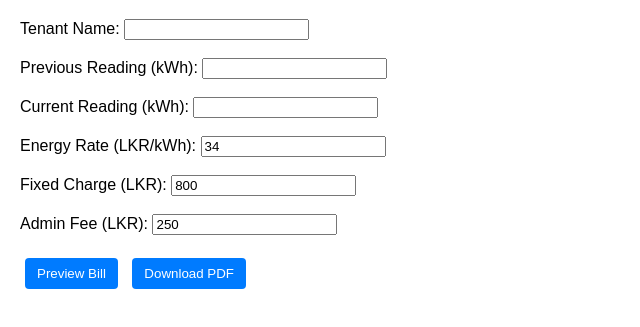
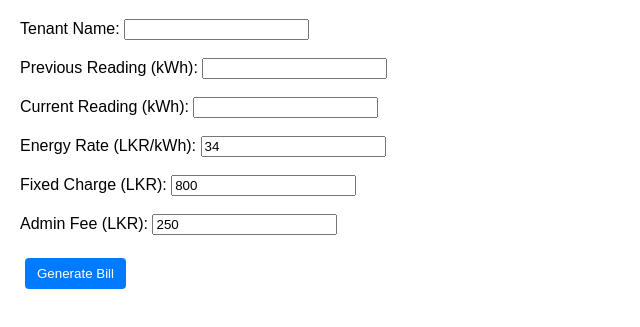
Before and after one commit to androidgames774/ElectricityBillGenerator, a plain HTML site: page index.html in a window 1280 px wide. Shown: the part 61-388 px from the top of the page, without its empty margins (0-640 px from the left). Drawn offline with nearby package versions, Linux system fonts and the light colour scheme.

Commit message:
Update index.html

```diff
--- a/index.html
+++ b/index.html
@@ -9,9 +9,9 @@
     table { border-collapse: collapse; width: 100%; margin-top: 20px; }
     table, th, td { border: 1px solid #ccc; padding: 8px; text-align: center; }
     th { background-color: #f2f2f2; }
-    .preview { margin-top: 20px; padding: 20px; border: 1px solid #aaa; }
     .btn { margin: 5px; padding: 8px 12px; background: #007bff; color: #fff; border: none; cursor: pointer; border-radius: 4px; }
     .btn:hover { background: #0056b3; }
+    .preview { margin-top: 20px; padding: 20px; border: 1px solid #aaa; }
   </style>
 </head>
 <body>
@@ -24,15 +24,12 @@
   <label>Fixed Charge (LKR): <input type="number" id="fixed" value="800"></label><br><br>
   <label>Admin Fee (LKR): <input type="number" id="admin" value="250"></label><br><br>
 
-  <button class="btn" onclick="calculateBill()">Preview Bill</button>
-  <button class="btn" onclick="downloadPDF()">Download PDF</button>
+  <button class="btn" onclick="generateBill()">Generate Bill</button>
 
   <div id="preview" class="preview" style="display:none;"></div>
 
   <script>
-    let lastBill = null;
-
-    function calculateBill() {
+    function generateBill() {
       const tenant = document.getElementById('tenantName').value;
       const prev = parseFloat(document.getElementById('prevReading').value) || 0;
       const curr = parseFloat(document.getElementById('currReading').value) || 0;
@@ -44,15 +41,14 @@
       const energyCharge = units * rate;
       const total = energyCharge + fixed + admin;
 
-      lastBill = { tenant, prev, curr, units, rate, energyCharge, fixed, admin, total };
-
+      // Preview bill with calculation breakdown
       const html = `
         <h2>Bill Preview</h2>
         <p><strong>Tenant:</strong> ${tenant}</p>
         <p><strong>Previous Reading:</strong> ${prev} kWh</p>
         <p><strong>Current Reading:</strong> ${curr} kWh</p>
         <p><strong>Units Consumed:</strong> ${units} kWh</p>
-        <p><strong>Energy Rate:</strong> LKR ${rate} / kWh</p>
+        <p><strong>Energy Rate:</strong> LKR ${rate}/kWh</p>
         <p><strong>Energy Charge:</strong> LKR ${energyCharge.toFixed(2)}</p>
         <p><strong>Fixed Charge:</strong> LKR ${fixed.toFixed(2)}</p>
         <p><strong>Admin Fee:</strong> LKR ${admin.toFixed(2)}</p>
@@ -62,14 +58,8 @@
       const previewDiv = document.getElementById('preview');
       previewDiv.innerHTML = html;
       previewDiv.style.display = 'block';
-    }
 
-    function downloadPDF() {
-      if (!lastBill) {
-        alert("Please preview the bill first.");
-        return;
-      }
-
+      // Generate PDF as before
       const { jsPDF } = window.jspdf;
       const doc = new jsPDF();
 
@@ -77,17 +67,17 @@
       doc.text("Electricity Bill", 20, 20);
 
       doc.setFontSize(12);
-      doc.text(`Tenant: ${lastBill.tenant}`, 20, 30);
-      doc.text(`Previous Reading: ${lastBill.prev} kWh`, 20, 40);
-      doc.text(`Current Reading: ${lastBill.curr} kWh`, 20, 50);
-      doc.text(`Units Consumed: ${lastBill.units} kWh`, 20, 60);
-      doc.text(`Energy Rate: LKR ${lastBill.rate} / kWh`, 20, 70);
-      doc.text(`Energy Charge: LKR ${lastBill.energyCharge.toFixed(2)}`, 20, 80);
-      doc.text(`Fixed Charge: LKR ${lastBill.fixed.toFixed(2)}`, 20, 90);
-      doc.text(`Admin Fee: LKR ${lastBill.admin.toFixed(2)}`, 20, 100);
-      doc.text(`Total: LKR ${lastBill.total.toFixed(2)}`, 20, 120);
+      doc.text(`Tenant: ${tenant}`, 20, 30);
+      doc.text(`Previous Reading: ${prev} kWh`, 20, 40);
+      doc.text(`Current Reading: ${curr} kWh`, 20, 50);
+      doc.text(`Units Consumed: ${units} kWh`, 20, 60);
+      doc.text(`Energy Rate: LKR ${rate}/kWh`, 20, 70);
+      doc.text(`Energy Charge: LKR ${energyCharge.toFixed(2)}`, 20, 80);
+      doc.text(`Fixed Charge: LKR ${fixed.toFixed(2)}`, 20, 90);
+      doc.text(`Admin Fee: LKR ${admin.toFixed(2)}`, 20, 100);
+      doc.text(`Total: LKR ${total.toFixed(2)}`, 20, 120);
 
-      doc.save(`${lastBill.tenant}_Bill.pdf`);
+      doc.save(`${tenant}_Bill.pdf`);
     }
   </script>
 </body>
```
